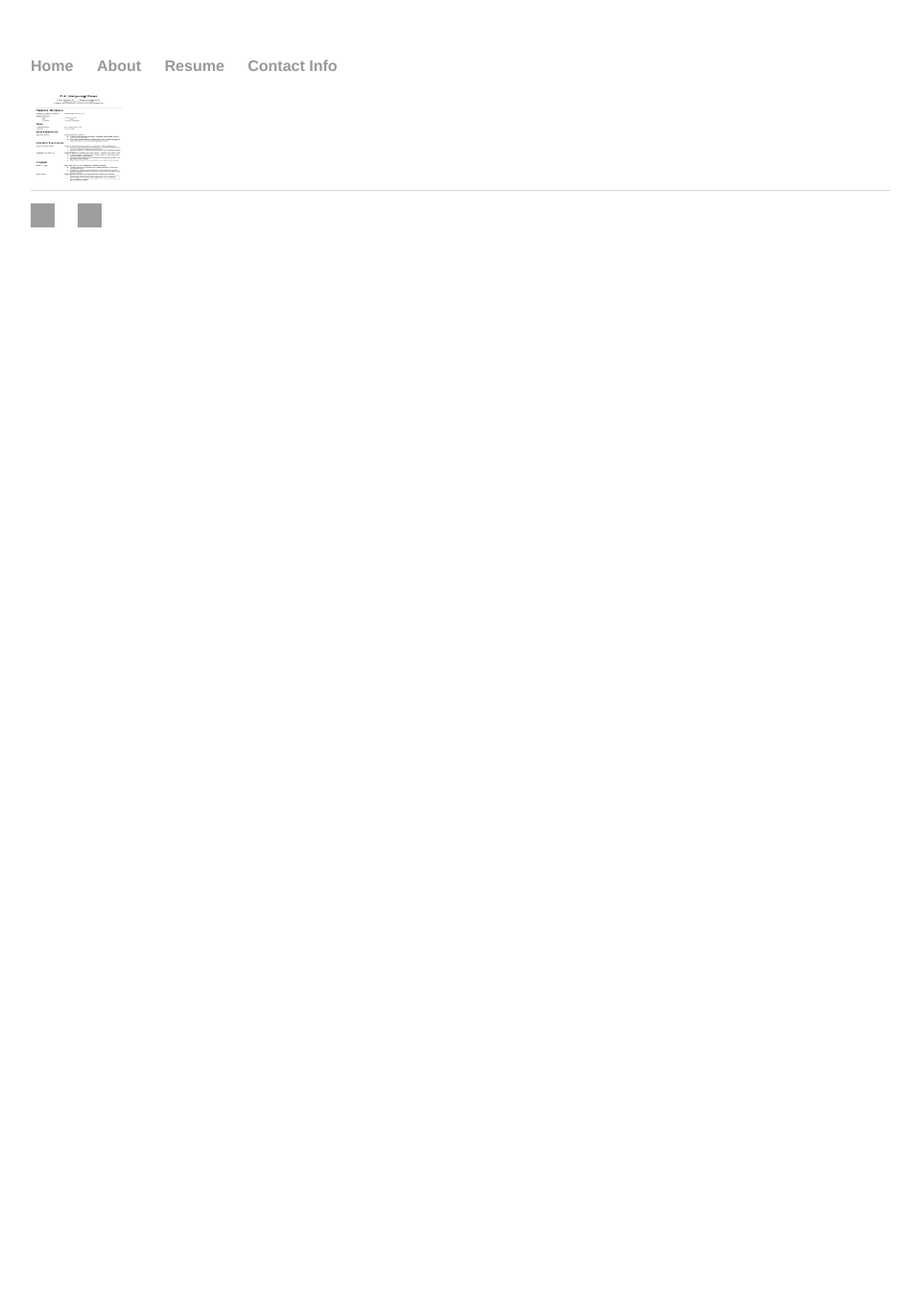
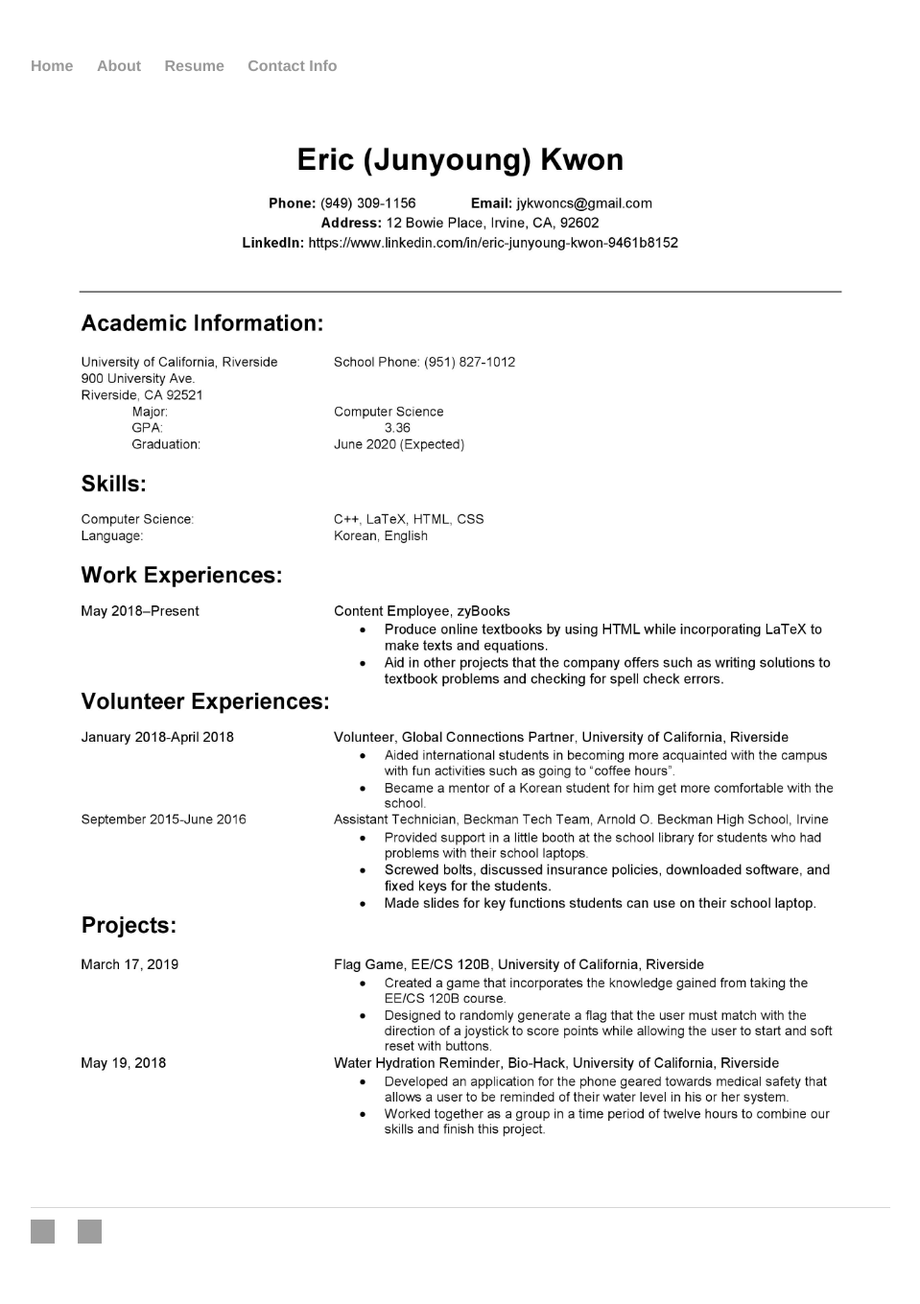
Before and after one commit to junyoung-kwon/Personal-Website, a Jekyll site: the page built from resume/index.html, in a window 1280 px wide. Shown: the whole page at 96% size, without its empty margins (160-1119 px from the left). Built offline with Jekyll 4.4.1, drawn with Linux system fonts in a browser that asks for light colours; before the commit the page ends 900 px from its top, so only the background shows below that; grey boxes are pictures that could not be loaded.

Commit message:
Updated resume size

```diff
--- a/resume/index.html
+++ b/resume/index.html
@@ -21,5 +21,5 @@ iframe {
 
 
 <div class="resume">
-	<img src="../images/resume_img/Resume.jpg" width="100" height="100"/>
+	<img src="../images/resume_img/Resume.jpg" width="100%" height="100%"/>
 </div><!-- /.resume -->
```
